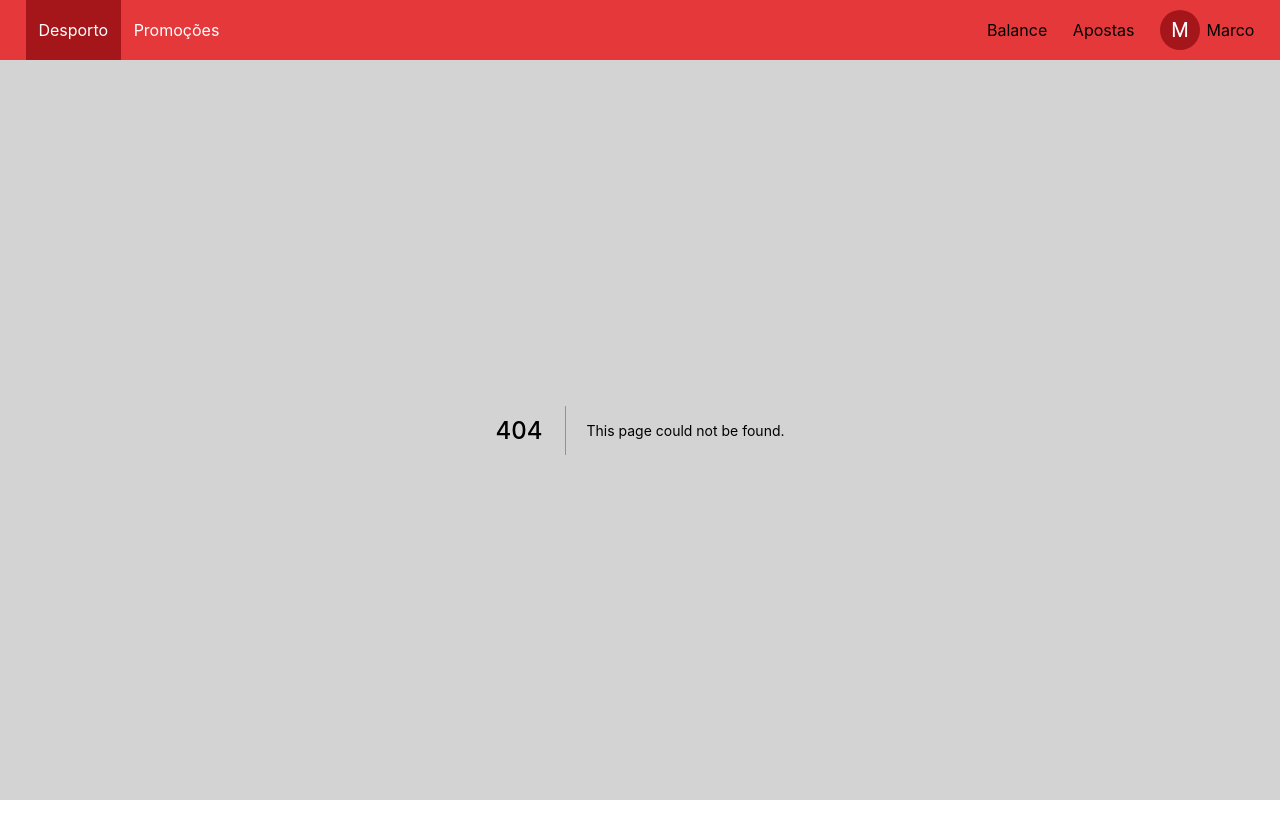
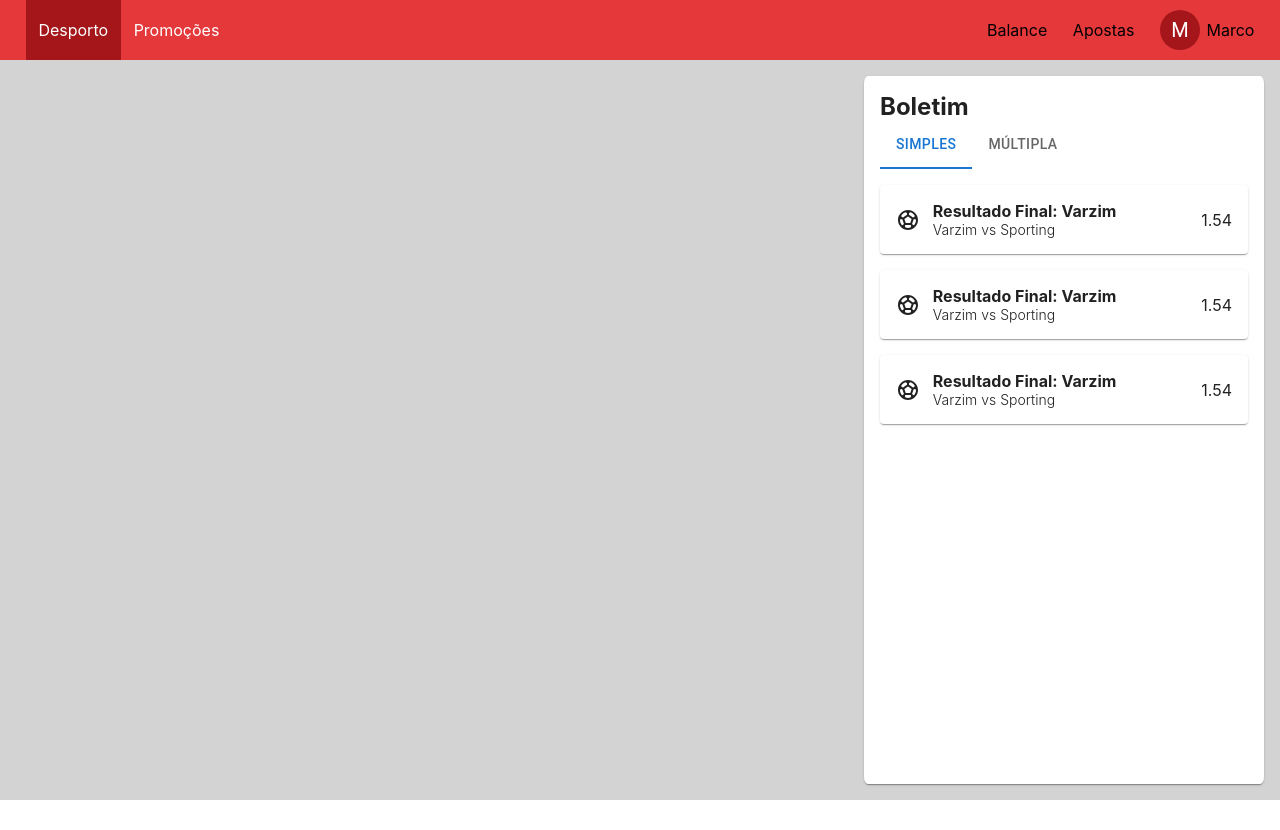
Before and after one commit to gonaloppcc/projetoRAS, a Next.js app in the folder frontend/: page /components in a window 1280 px wide. Before the commit this address had no page. After the commit the page ends 800 px from the top, so only its background shows below. Built offline with nearby package versions, Linux system fonts and the light colour scheme.

Commit message:
Add Bet Card. Add icon dependency.

```diff
--- a/frontend/package.json
+++ b/frontend/package.json
@@ -17,6 +17,7 @@
     "dependencies": {
         "@emotion/react": "^11.10.5",
         "@emotion/styled": "^11.10.5",
+        "@mui/icons-material": "^5.10.9",
         "@mui/material": "^5.10.11",
         "@tanstack/react-query": "^4.13.4",
         "axios": "^1.1.3",
--- a/frontend/src/components/Report/index.tsx
+++ b/frontend/src/components/Report/index.tsx
@@ -1,23 +1,29 @@
-import React from 'react';
-import {Card} from '@mui/material';
+import React, {useState} from 'react';
+import {Card, Tab, Tabs} from '@mui/material';
+import {Box} from '@mui/system';
+import {BETS_CONTAINER_STYLES, REPORT_STYLES} from './styles';
 
-export const Report = () => {
+interface ReportProps {
+    children: React.ReactNode;
+}
+
+export const Report = ({children: bets}: ReportProps) => {
+    const [betType, setBetType] = useState<number>(0);
+
+    const ChangeTabHandler = (
+        event: React.SyntheticEvent,
+        newBetType: number
+    ) => {
+        setBetType(newBetType);
+    };
     return (
-        <Card
-            sx={{
-                borderRadius: '2%',
-                background: 'white',
-                height: '100%',
-                width: '100%',
-                padding: '2vh',
-
-                display: 'flex',
-                flexDirection: 'column',
-                justifyContent: 'flex-start',
-                alignItems: 'flex-start',
-            }}
-        >
-            Boletim
+        <Card sx={REPORT_STYLES}>
+            <h2>Boletim</h2>
+            <Tabs value={betType} onChange={ChangeTabHandler}>
+                <Tab value={0} label="Simples" />
+                <Tab value={1} label="Múltipla" />
+            </Tabs>
+            <Box sx={BETS_CONTAINER_STYLES}>{bets}</Box>
         </Card>
     );
 };
--- /dev/null
+++ b/frontend/src/components/Report/styles.tsx
@@ -0,0 +1,22 @@
+export const REPORT_STYLES = {
+    maxWidth: '400px',
+    borderRadius: '1%',
+    background: 'white',
+    height: '100%',
+    width: '100%',
+    padding: '2vh',
+
+    display: 'flex',
+    flexDirection: 'column',
+    justifyContent: 'flex-start',
+    alignItems: 'flex-start',
+};
+
+export const BETS_CONTAINER_STYLES = {
+    paddingY: '2vh',
+    height: '100%',
+    width: '100%',
+    display: 'flex',
+    flexDirection: 'column',
+    gap: '2vh',
+};
--- /dev/null
+++ b/frontend/src/components/cards/BetCard/index.tsx
@@ -0,0 +1,54 @@
+import React from 'react';
+import {Card} from '@mui/material';
+import {Odd} from '../../../types/Event';
+import SportsSoccerIcon from '@mui/icons-material/SportsSoccer';
+import {Box} from '@mui/system';
+
+export interface BetCardProps {
+    odd: Odd;
+    event: string;
+}
+
+export const BetCard = ({odd: {name, price}, event}: BetCardProps) => {
+    return (
+        <Card
+            sx={{
+                padding: '2vh',
+                maxHeight: '100px',
+                display: 'flex',
+                flexDirection: 'row',
+                justifyContent: 'space-between',
+                alignItems: 'center',
+                gap: '5vw',
+                borderColor: 'black',
+                borderWidth: '1px',
+            }}
+        >
+            <Box
+                sx={{
+                    display: 'flex',
+                    flexDirection: 'row',
+                    justifyContent: 'flex-start',
+                    alignItems: 'center',
+                    gap: '1vw',
+                }}
+            >
+                <SportsSoccerIcon />
+                <Box
+                    sx={{
+                        display: 'flex',
+                        flexDirection: 'column',
+                        justifyContent: 'flex-start',
+                        alignItems: 'flex-start',
+                    }}
+                >
+                    <span style={{fontWeight: 700}}>{name}</span>
+                    <span style={{fontWeight: 300, fontSize: '14px'}}>
+                        {event}
+                    </span>
+                </Box>
+            </Box>
+            <span>{price}</span>
+        </Card>
+    );
+};
--- a/frontend/src/components/cards/OddCard/index.tsx
+++ b/frontend/src/components/cards/OddCard/index.tsx
@@ -8,6 +8,8 @@ export interface OddCardProps extends Odd {
 }
 
 export const OddCard = ({name, price, selected}: OddCardProps) => {
+    const priceFormatted = price.toFixed(2);
+
     // TODO: Implement selected behavior
     return (
         <Card sx={ODD_CARD_STYLE}>
@@ -27,7 +29,7 @@ export const OddCard = ({name, price, selected}: OddCardProps) => {
                     fontWeight: 'bold',
                 }}
             >
-                {price}
+                {priceFormatted}
             </span>
         </Card>
     );
--- /dev/null
+++ b/frontend/src/pages/components.tsx
@@ -0,0 +1,36 @@
+import React from 'react';
+import {Report} from '../components/Report';
+import {Box} from '@mui/system';
+import {BetCard} from '../components/cards/BetCard';
+
+const Components = () => {
+    return (
+        <Box
+            sx={{
+                height: '100%',
+                width: '100%',
+                display: 'flex',
+                flexDirection: 'row',
+                justifyContent: 'flex-end',
+                gap: '2vw',
+            }}
+        >
+            <Report>
+                <BetCard
+                    odd={{name: 'Resultado Final: Varzim', price: 1.54}}
+                    event={'Varzim vs Sporting'}
+                />
+                <BetCard
+                    odd={{name: 'Resultado Final: Varzim', price: 1.54}}
+                    event={'Varzim vs Sporting'}
+                />
+                <BetCard
+                    odd={{name: 'Resultado Final: Varzim', price: 1.54}}
+                    event={'Varzim vs Sporting'}
+                />
+            </Report>
+        </Box>
+    );
+};
+
+export default Components;
--- a/frontend/src/styles/globals.css
+++ b/frontend/src/styles/globals.css
@@ -14,6 +14,8 @@ a {
 * {
     -ms-overflow-style: none;
     box-sizing: border-box;
+    margin: 0;
+    padding: 0;
 }
 
 @media (prefers-color-scheme: dark) {
```
Also changed, not shown: frontend/src/components/cards/EventCard/index.tsx (+6 -3 lines), frontend/src/pages/index.tsx (+18 -3 lines), 1 other file (tests, documents, lock files or other folders).
